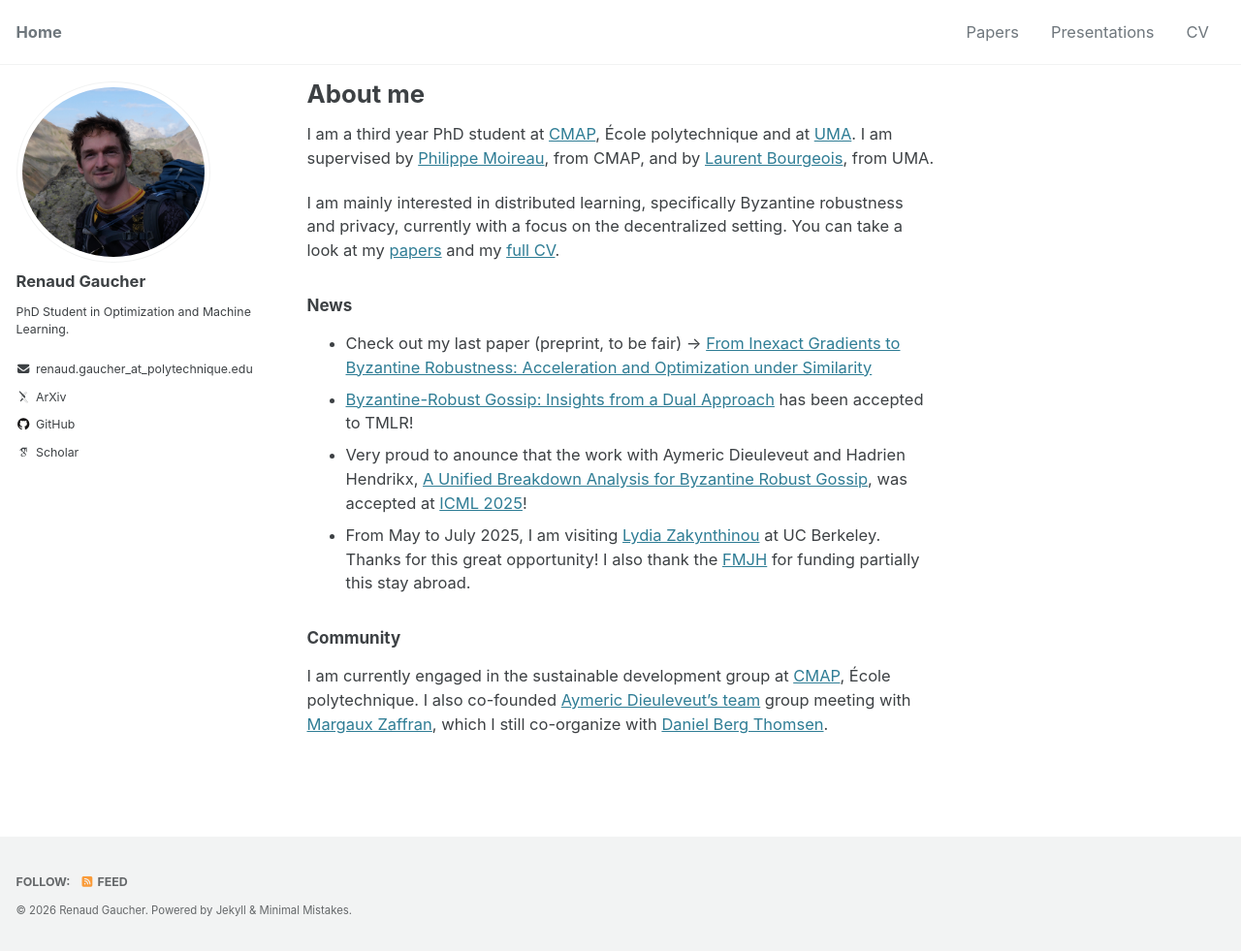
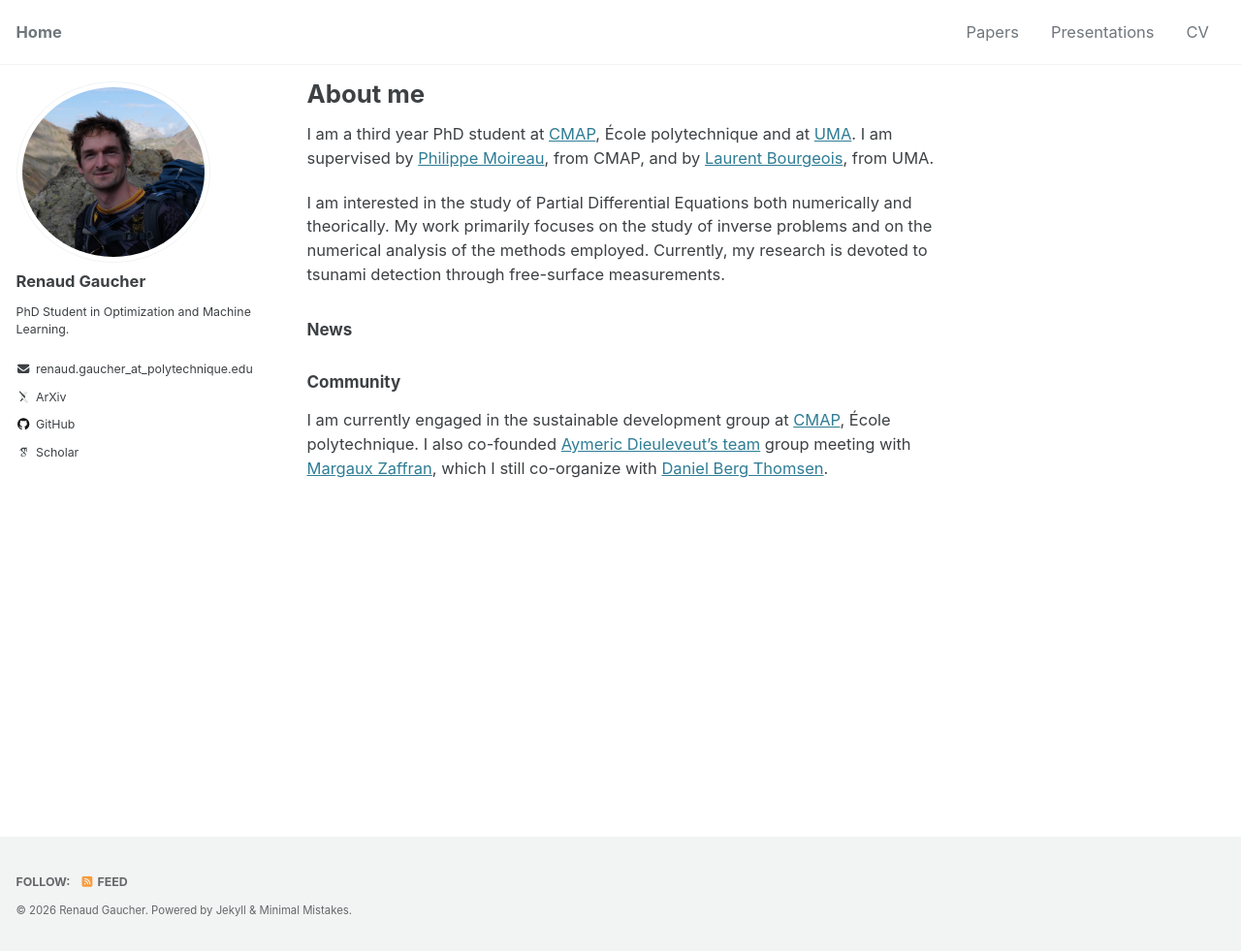
Before and after one commit to RaphaelTerrine/RaphaelTerrine.github.io, a Jekyll site: the page built from index.md, in a window 1280 px wide and 981 px high. Shown: the whole window at 97% size. Built offline with Jekyll 4.4.1, drawn with Linux system fonts in a browser that asks for light colours; cached includes are drawn as plain includes; some web fonts are replaced.

Commit message:
Update index.md

```diff
--- a/index.md
+++ b/index.md
@@ -7,15 +7,10 @@ title: "About me"
 
 I am a third year PhD student at [CMAP](https://portail.polytechnique.edu/cmap/en), École polytechnique and at [UMA](https://uma.ip-paris.fr/). I am supervised by [Philippe Moireau](http://www.cmap.polytechnique.fr/~philippe.moireau/), from CMAP, and by [Laurent Bourgeois](https://cv.hal.science/laurent-bourgeois), from UMA.
 
-I am mainly interested in distributed learning, specifically Byzantine robustness and privacy, currently with a focus on the decentralized setting. You can take a look at my [papers](https://renaudgaucher.github.io/papers/) and my [full CV](https://renaudgaucher.github.io/assets/files/CV_Renaud.pdf).
-
-
+I am interested in the study of Partial Differential Equations both numerically and theorically. My work primarily focuses on the study of inverse problems and on the numerical analysis of the methods employed. Currently, my research is devoted to tsunami detection through free-surface measurements.
 
 ##### News
-- Check out my last paper (preprint, to be fair) -> [From Inexact Gradients to Byzantine Robustness: Acceleration and Optimization under Similarity](https://arxiv.org/abs/2602.03329)
-- [Byzantine-Robust Gossip: Insights from a Dual Approach](https://arxiv.org/abs/2405.03449) has been accepted to TMLR!
-- Very proud to anounce that the work with Aymeric Dieuleveut and Hadrien Hendrikx, [A Unified Breakdown Analysis for Byzantine Robust Gossip](https://arxiv.org/abs/2410.10418), was accepted at [ICML 2025](https://icml.cc/Conferences/2025)!
-- From May to July 2025, I am visiting [Lydia Zakynthinou](https://lydiazakynthinou.com) at UC Berkeley. Thanks for this great opportunity! I also thank the [FMJH](https://www.fondation-hadamard.fr/en/) for funding partially this stay abroad.
+
 
 
 ##### Community
```
